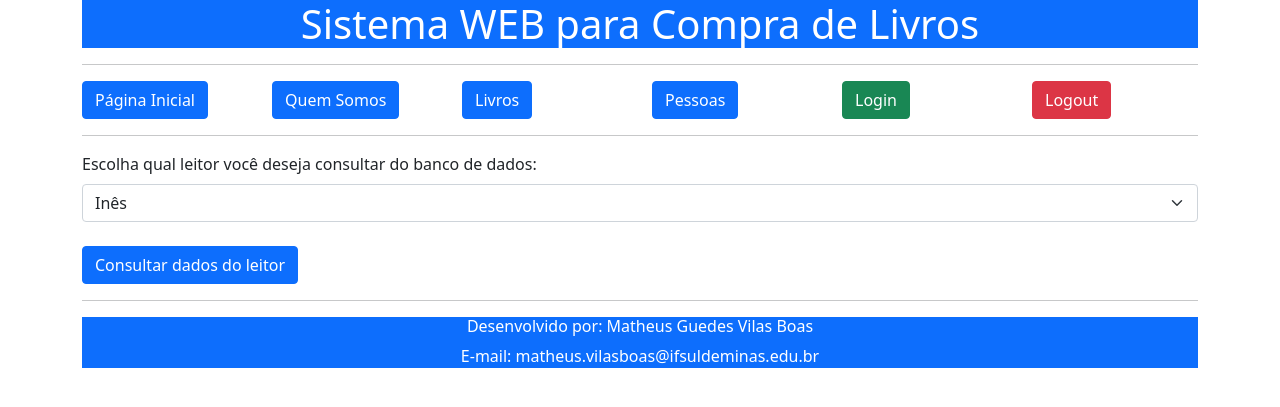
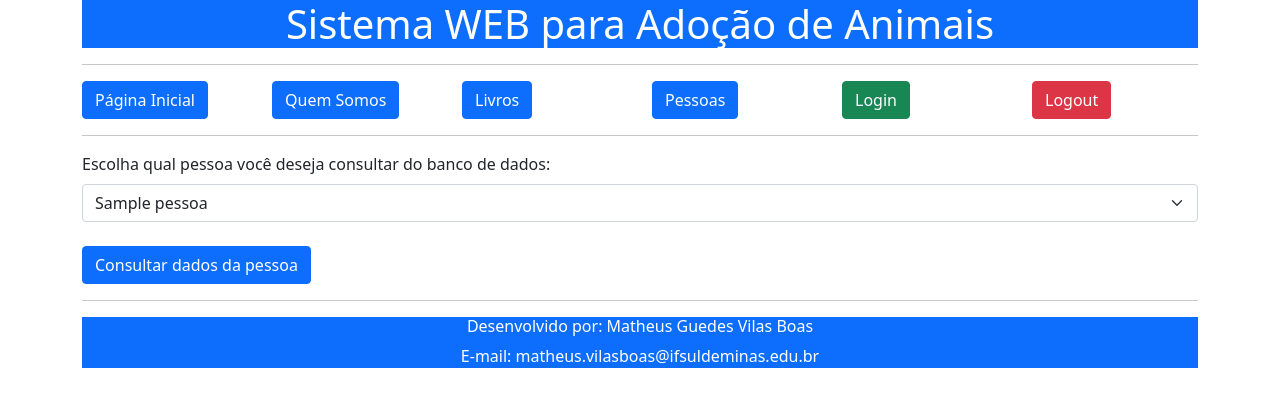
Before and after one commit to anaelizafeitoza/BIBLIOTECA, a PHP site: page /consultarPessoa.php in a window 1280 px wide. Shown: the top 407 px of the page. Run offline with PHP 8.4, Linux system fonts and the light colour scheme; tables that the repository leaves empty or names only in its code hold one stand-in row (values such as "Sample post").

```diff
--- a/atualizarLivro.php
+++ b/atualizarLivro.php
@@ -38,7 +38,6 @@
 					<a href="logout.php" class="btn btn-danger">Logout</a>
 				</div>
 			</div>
-
 			<hr>
 
 			<form method="POST" action="atualizarLivro.php">
--- a/cadastrarLivro.php
+++ b/cadastrarLivro.php
@@ -39,7 +39,6 @@
 				</div>
 			</div>
 
-
 			<hr>
 
 				<form method="POST" action="validacao_livros.php">
--- a/cadastrarPessoa.php
+++ b/cadastrarPessoa.php
@@ -38,7 +38,6 @@
 					<a href="logout.php" class="btn btn-danger">Logout</a>
 				</div>
 			</div>
-
 			<hr>
 
 			<form method="POST" action="validacao_pessoa.php">
--- a/consultarLivro.php
+++ b/consultarLivro.php
@@ -38,8 +38,6 @@
 					<a href="logout.php" class="btn btn-danger">Logout</a>
 				</div>
 			</div>
-
-
 			<hr>
 
 			<form method="POST" action="#">
--- a/consultarPessoa.php
+++ b/consultarPessoa.php
@@ -6,13 +6,13 @@
 
 		<link href="https://cdn.jsdelivr.net/npm/bootstrap@5.0.0-beta1/dist/css/bootstrap.min.css" rel="stylesheet" integrity="sha384-		giJF6kkoqNQ00vy+HMDP7azOuL0xtbfIcaT9wjKHr8RbDVddVHyTfAAsrekwKmP1" crossorigin="anonymous">
 
-		<title>Leitores - Consulta</title>
+		<title>Pessoas - Consulta</title>
 	</head>
 
   	<body>
 		<div class="container">
 			<header class="bg-primary text-white text-center">
-				<h1> Sistema WEB para Compra de Livros</h1>
+				<h1> Sistema WEB para Adoção de Animais</h1>
 			</header>
 
 			<hr>
@@ -41,20 +41,33 @@
 
 			<hr>
 
-			<form method="POST" action="consultar_pessoa_bd.php">
-				<label for="pessoaEscolhida" class="form-label">Escolha qual leitor você deseja consultar do banco de dados: </label>
+			<form method="POST" action="#">
+				<label for="pessoaEscolhida" class="form-label">Escolha qual pessoa você deseja consultar do banco de dados: </label>
 				<select class="form-select" id="pessoaEscolhida" name="pessoaEscolhida">
-					<option> Inês </option>
-					<option> Maria </option>
-					<option> Pedro Henrique </option>
-					<option> Sophia </option>
+					<?php
+						require_once "model/pessoa.php";
+						$pessoas = selecionarTodasPessoas();
+						foreach ($pessoas as $p)
+						{
+							echo "<option value = $p->id>" . $p->nome . "</option>";
+						}
+					?>
 				</select><br>
-				<button type="submit" class="btn btn-primary">Consultar dados do leitor </button>
+				<button type="submit" class="btn btn-primary">Consultar dados da pessoa </button>
 			</form>
 
+			<?php
+				if (isset($_POST["pessoaEscolhida"]))
+				{
+					require_once "model/pessoa.php";
+					$pessoa = selecionarPessoaId($_POST["pessoaEscolhida"]);
+					echo "Nome: " . $pessoa->nome . "<br>";
+					echo "Endereço: " . $pessoa->endereco . "<br>";
+					echo "Preferências: " . $pessoa->preferencias . "<br>";
+				}
+			?>
 
 			<hr>
-
 
 			<footer class="bg-primary text-white text-center">
 				<h6>Desenvolvido por: Matheus Guedes Vilas Boas</h6>
```
Also changed, not shown: atualizarPessoa.php (+6 -6 lines), removerPessoa.php (+6 -6 lines).
